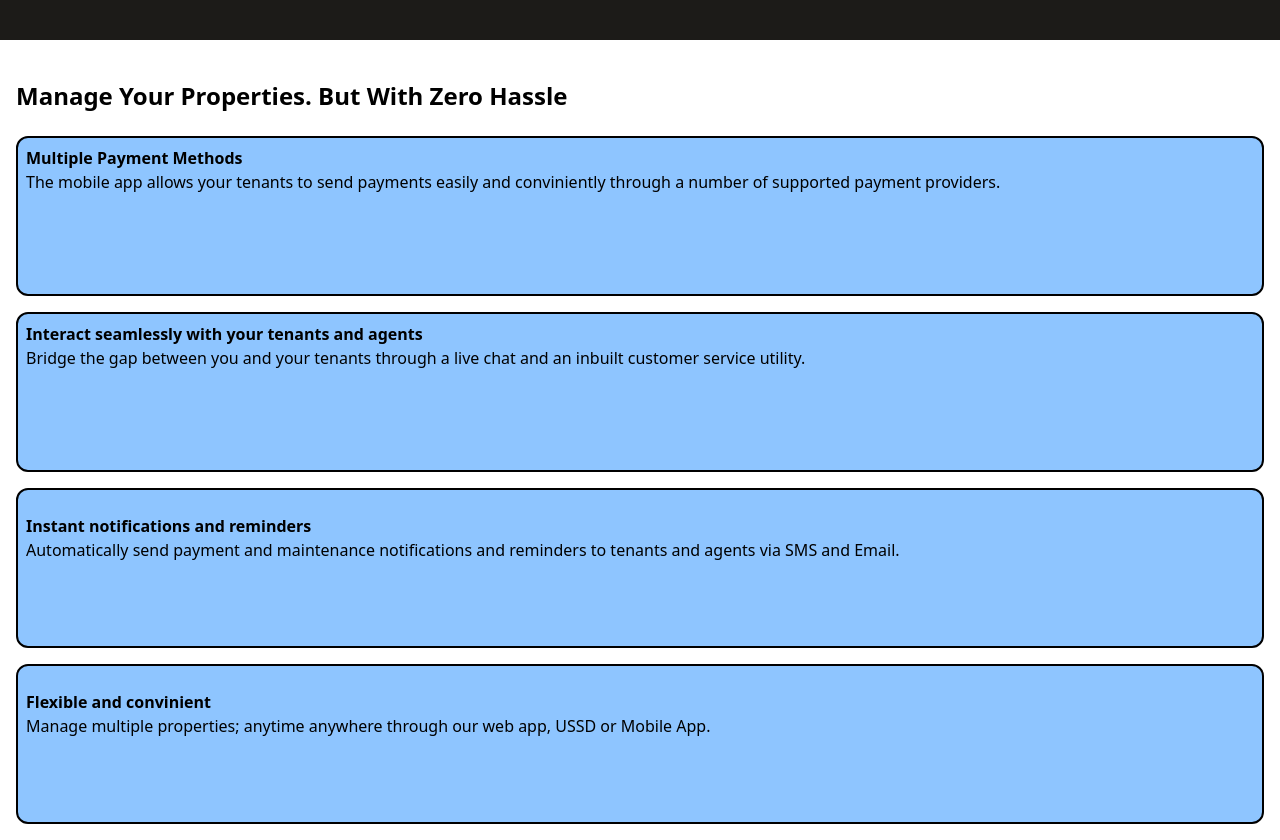
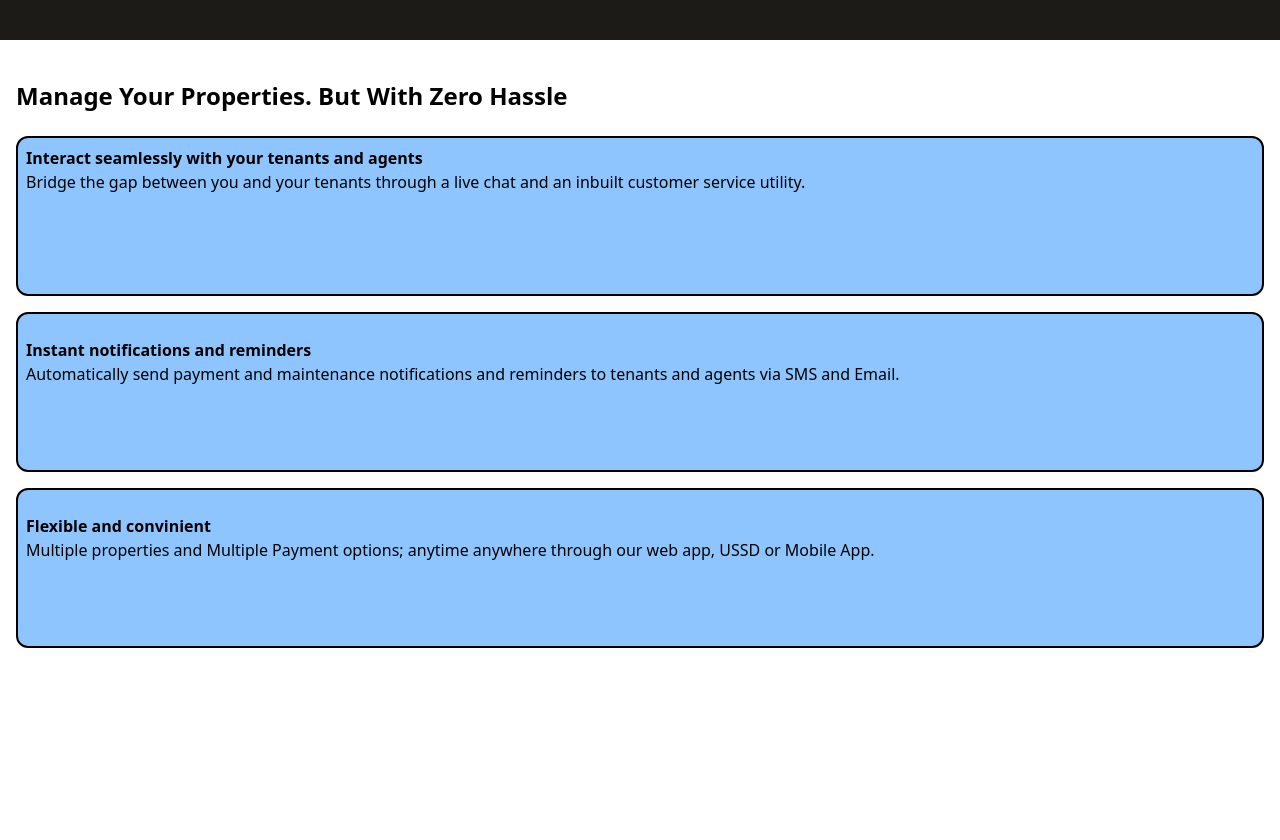
Before and after one commit to pacheko-ke/realtor, a React (Vite) app: page / in a window 1280 px wide. Shown: the part 600-1440 px from the top of the page. After the commit the page ends 1264 px from the top, so only its background shows below. Built offline with nearby package versions, Linux system fonts and the light colour scheme.

Commit message:
redesign Features section

```diff
--- a/src/components/Features.jsx
+++ b/src/components/Features.jsx
@@ -12,10 +12,7 @@ export default function Features() {
             <h1 className='text-2xl font-bold mb-2'>Manage Your Properties. But With Zero Hassle</h1>
 
             <div className='flex flex-col gap-y-4 '>
-                <div className="bg-blue-300 border-2 h-[20vh] border-black rounded-xl p-2">
-                    <h1 className='text-md font-bold '>Multiple Payment Methods</h1>
-                    <p>The mobile app allows your tenants to send payments easily and conviniently through a number of supported payment providers.</p>
-                </div>
+
                 {/* <div className="overflow-x-scroll flex gap-2">
 
                     <img src={Mpesa} alt="mpesa" className='flex-none size-28' />
@@ -39,7 +36,7 @@ export default function Features() {
                 </div>
                 <div className="bg-blue-300 border-2 h-[20vh] border-black rounded-xl p-2">
                     <h1 className='text-md font-bold mt-4'>Flexible and convinient</h1>
-                    <p>Manage multiple properties; anytime anywhere through our web app, USSD or Mobile App.</p>
+                    <p>Multiple properties and Multiple Payment options; anytime anywhere through our web app, USSD or Mobile App.</p>
                     {/* <img src={Chat} alt="payment" /> */}
                 </div>
 
```
